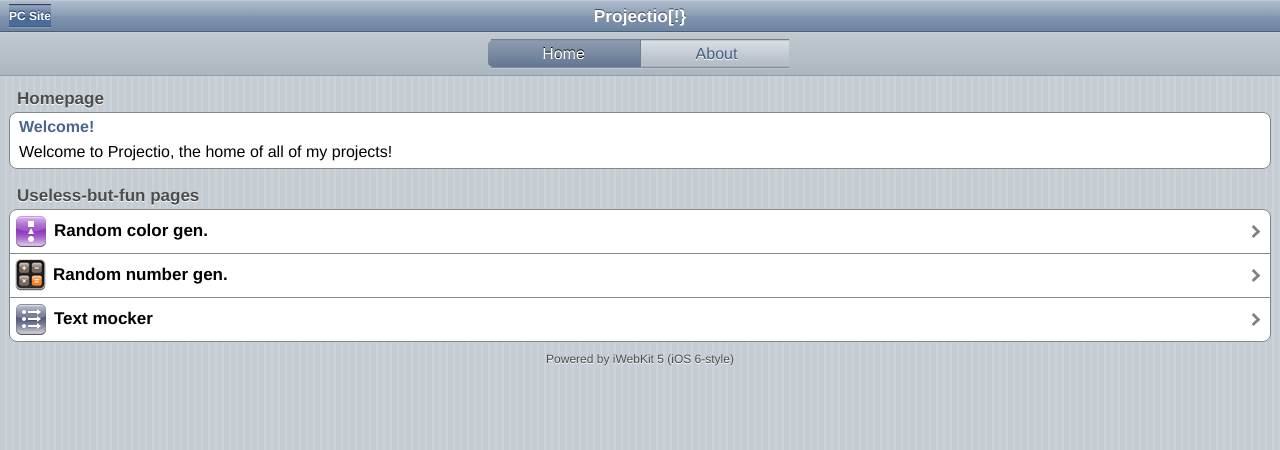
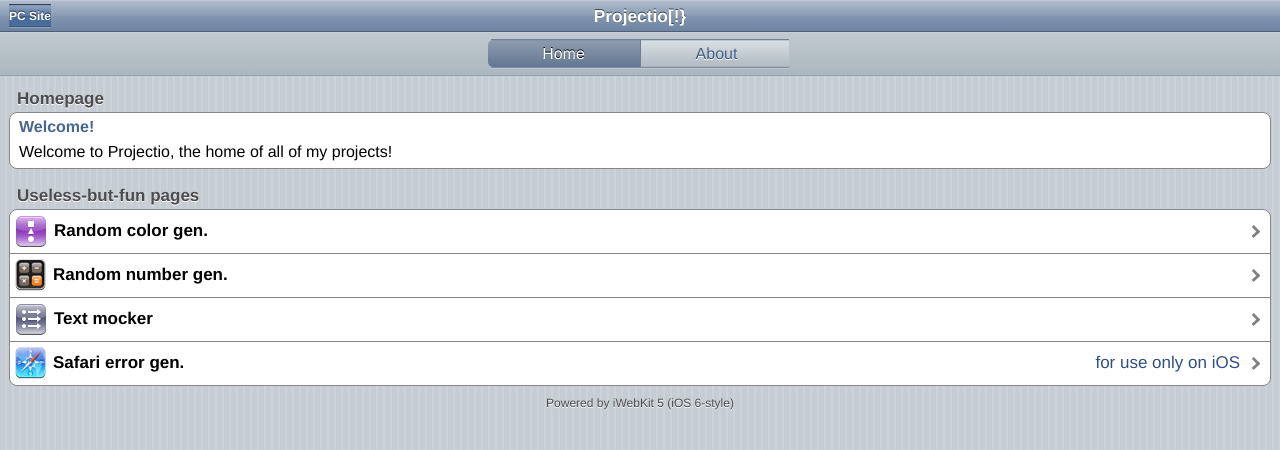
Before and after one commit to Samplasion/samplasion.github.iold, a Jekyll site: the page m/index.html, which Jekyll copies as it is, in a window 1280 px wide. Shown: the top 450 px of the page. Built offline with Jekyll 4.4.1, drawn with Linux system fonts in a browser that asks for light colours.

Commit message:
Update index.html

```diff
--- a/m/index.html
+++ b/m/index.html
@@ -44,6 +44,8 @@
 		<img alt="numb" src="thumbs/calculator.png"><span class="name">Random number gen.</span><span class="arrow"></span></a></li>
 	  	<li class="menu"><a href="mock.html">
 		<img alt="numb" src="thumbs/other.png"><span class="name">Text mocker</span><span class="arrow"></span></a></li>
+	 	<li class="menu"><a href="saferr.html">
+		<img alt="numb" src="thumbs/safari.png"><span class="name">Safari error gen.</span><span class="comment">for use only on iOS</span><span class="arrow"></span></a></li>
 	</ul>
 <div id="footer">
 	<a href="http://snippetspace.com">Powered by iWebKit 5 (iOS 6-style)</a></div>
```
